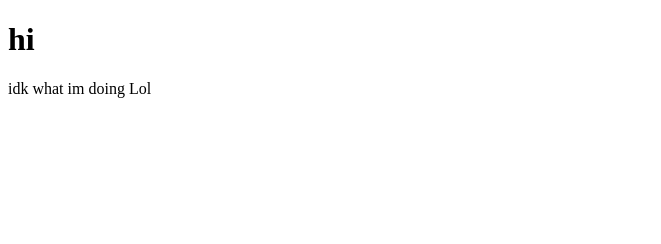
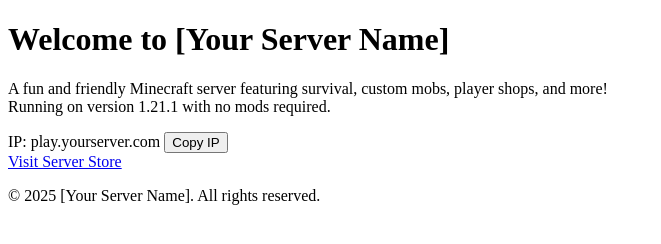
Before and after one commit to brae69/brae69.github.io, a plain HTML site: page index.html in a window 1280 px wide. Shown: the whole page, without its empty margins (0-661 px from the left). Drawn offline with Linux system fonts and the light colour scheme.

Commit message:
Update index.html

```diff
--- a/index.html
+++ b/index.html
@@ -1,7 +1,30 @@
 <!DOCTYPE html>
-<html>
+<html lang="en">
+<head>
+  <meta charset="UTF-8" />
+  <meta name="viewport" content="width=device-width, initial-scale=1.0" />
+  <title>My Minecraft Server</title>
+  <link rel="stylesheet" href="style.css" />
+</head>
 <body>
-<h1>hi</h1>
-<p>idk what im doing Lol</p>
+  <div class="container">
+    <h1>Welcome to [Your Server Name]</h1>
+    <p class="description">
+      A fun and friendly Minecraft server featuring survival, custom mobs, player shops, and more!<br>
+      Running on version 1.21.1 with no mods required.
+    </p>
+
+    <div class="buttons">
+      <div class="button join">
+        <span>IP: play.yourserver.com</span>
+        <button onclick="navigator.clipboard.writeText('play.yourserver.com')">Copy IP</button>
+      </div>
+      <a href="https://yourstorelink.com" class="button store" target="_blank">Visit Server Store</a>
+    </div>
+  </div>
+
+  <footer>
+    <p>© 2025 [Your Server Name]. All rights reserved.</p>
+  </footer>
 </body>
 </html>
```
